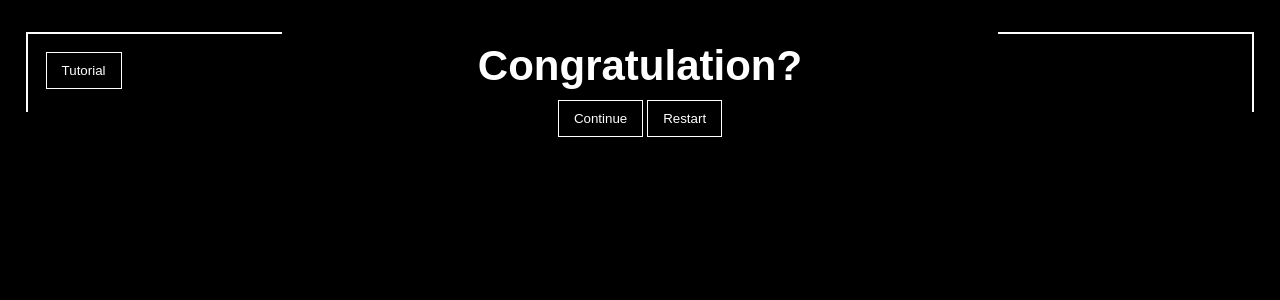
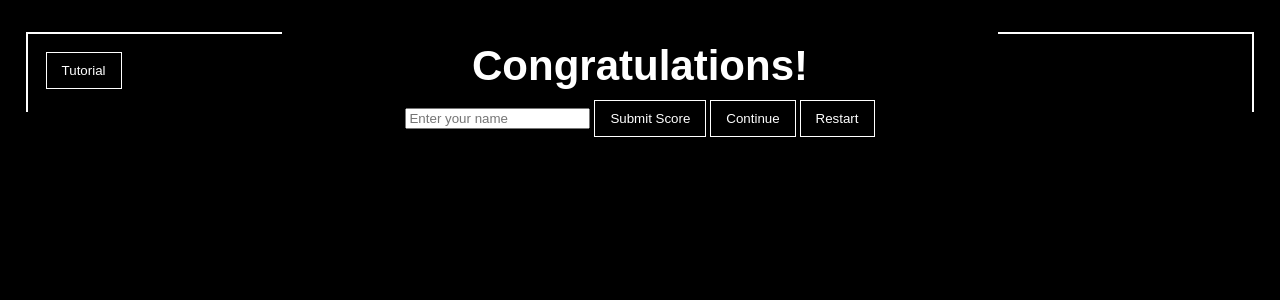
Before and after one commit to GoblinBuilds/ChronoLogical, a Flask app: page /win_screen in a window 1280 px wide. Shown: the top 300 px of the page. Run offline with Flask 3, Linux system fonts and the light colour scheme; some libraries are stand-ins or nearby versions.

Commit message:
Score-function done and scoreboard function begun!
Scoreboard is not ready! I will finish tomorrow

```diff
--- a/app.py
+++ b/app.py
@@ -18,7 +18,7 @@ def load_questions(table_name='questions'):
         list: A list of questions from the database.
     """
     try:
-         # Hardcoded database connection details
+         # Temporary hardcoded database connection details
         conn = psycopg2.connect(
             dbname="aq3524",
             user="aq3524",
@@ -110,6 +110,7 @@ def game():
             'lock' to lock their current timeline. This action decrease a lifeline. No new question can be loaded with this action.
             'quit' to return to the index.
 
+           'score' is updated based on the number of questions placed in the timeline.
             When a question is answered through 'place' or if the timeline is locked the question is added to a list tracking what questions have already been shown
             prevening it from appering several times.
         Renders game.html template
@@ -133,9 +134,9 @@ def game():
     timeline = sorted_timeline()
     locked = session.get('locked', [])
     unlocked = session.get('unlocked', [])
-    score = session.get('score', [])
+    score = session.get('score', 0)
+    return render_template('game.html', next_question=next_question, song_embed_url=song_embed_url, locked=locked, unlocked=unlocked, score=score, max_index=len(timeline))
 
-    return render_template('game.html', next_question=next_question, song_embed_url=song_embed_url, locked=locked, unlocked=unlocked, score=score, max_index=len(timeline))
 
 def check_valid_placement(combined_timeline, next_question, index):
     """
@@ -187,20 +188,23 @@ def action_lock():
     If the timeline is already locked, increase the lifeline count and check if the player has lost all lives.
     If the player has no lives left, clear the session and redirect to the index.
 
+
     returns:
         redirect: game.html or index.html.
     """
     if session.get('unlocked'):
-                session['locked'] = sorted(session.get('locked', []) + session.get('unlocked', []), key=lambda e: e['date'])
-                session['unlocked'] = []
-                session['lifeline_count'] = session.get('lifeline_count', 0) + 1
-                lives_left = 3 - session['lifeline_count']
-                flash('The timeline is locked!')
-                if lives_left > 0:
-                    flash(f'You have {lives_left} life(s) left.')
-                else:
-                    session.clear()
-                    return redirect(url_for('index'))
+        session['locked'] = sorted(session.get('locked', []) + session.get('unlocked', []), key=lambda e: e['date'])
+        session['unlocked'] = []
+        session['lifeline_count'] = session.get('lifeline_count', 0) + 1
+        # Update score based on number of locked cards
+        session['score'] = len(session['locked'])
+        lives_left = 3 - session['lifeline_count']
+        flash('The timeline is locked!')
+        if lives_left > 0:
+            flash(f'You have {lives_left} life(s) left.')
+        else:
+            session.clear()
+            return redirect(url_for('index'))
     return redirect(url_for('game'))
 
 def action_place(timeline, next_question, current_id):
@@ -339,13 +343,32 @@ def sorted_timeline():
 
 @app.route('/win_screen', methods=['GET', 'POST'])
 def win_screen():
-    """This function renders win_screen.html. Actions POST in the HTML-file are:
-    - continue: continue the game to the next stage.
-    - restart: restart the game.
-    """
     if request.method == 'POST':
         action = request.form.get('action')
-        if action == 'continue':
+        if action == 'submit_score':
+            player_name = request.form.get('player_name')
+            score = session.get('score', 0)
+            try:
+                conn = psycopg2.connect(
+                    dbname="aq3524",
+                    user="aq3524",
+                    password="abc123",
+                    host="pgserver.mau.se",
+                    port="5432"
+                )
+                cursor = conn.cursor()
+                cursor.execute(
+                    "INSERT INTO highscores (player_name, score) VALUES (%s, %s)",
+                    (player_name, score)
+                )
+                conn.commit()
+                cursor.close()
+                conn.close()
+                flash("Score submitted!")
+            except Exception as e:
+                flash(f"Error saving high score: {e}")
+            return redirect(url_for('highscores'))
+        elif action == 'continue':
             old_questions = session.get('old_questions', [])
             score = session.get('score', 0)
             stage = session.get('stage', 1)
@@ -363,8 +386,27 @@ def win_screen():
 
         elif action == 'restart':
             return redirect(url_for('index'))
+    return render_template('win_screen.html')
 
-    return render_template('win_screen.html')
+@app.route('/highscores')
+def highscores():
+    try:
+        conn = psycopg2.connect(
+            dbname="aq3524",
+            user="aq3524",
+            password="abc123",
+            host="pgserver.mau.se",
+            port="5432"
+        )
+        cursor = conn.cursor()
+        cursor.execute("SELECT player_name, score, achieved_at FROM highscores ORDER BY score DESC, achieved_at ASC LIMIT 10")
+        scores = cursor.fetchall()
+        cursor.close()
+        conn.close()
+    except Exception as e:
+        flash(f"Error loading high scores: {e}")
+        scores = []
+    return render_template('highscores.html', scores=scores)
 
 
 if __name__ == '__main__':
--- a/templates/win_screen.html
+++ b/templates/win_screen.html
@@ -3,9 +3,11 @@
 {% endblock %}
 
 {% block body %}
-<h2 class="question_header">Congratulation?</h2>
+<h2 class="question_header">Congratulations!</h2>
 
 <form method="post">
+  <input type="text" name="player_name" placeholder="Enter your name" required>
+  <button class="post_button" type="submit" name="action" value="submit_score">Submit Score</button>
   <button class="post_button" type="submit" name="action" value="continue">Continue</button>
   <button class="post_button" type="submit" name="action" value="restart">Restart</button>
 </form>
```
Also changed, not shown: templates/highscores.html (added, +15 -0 lines).
